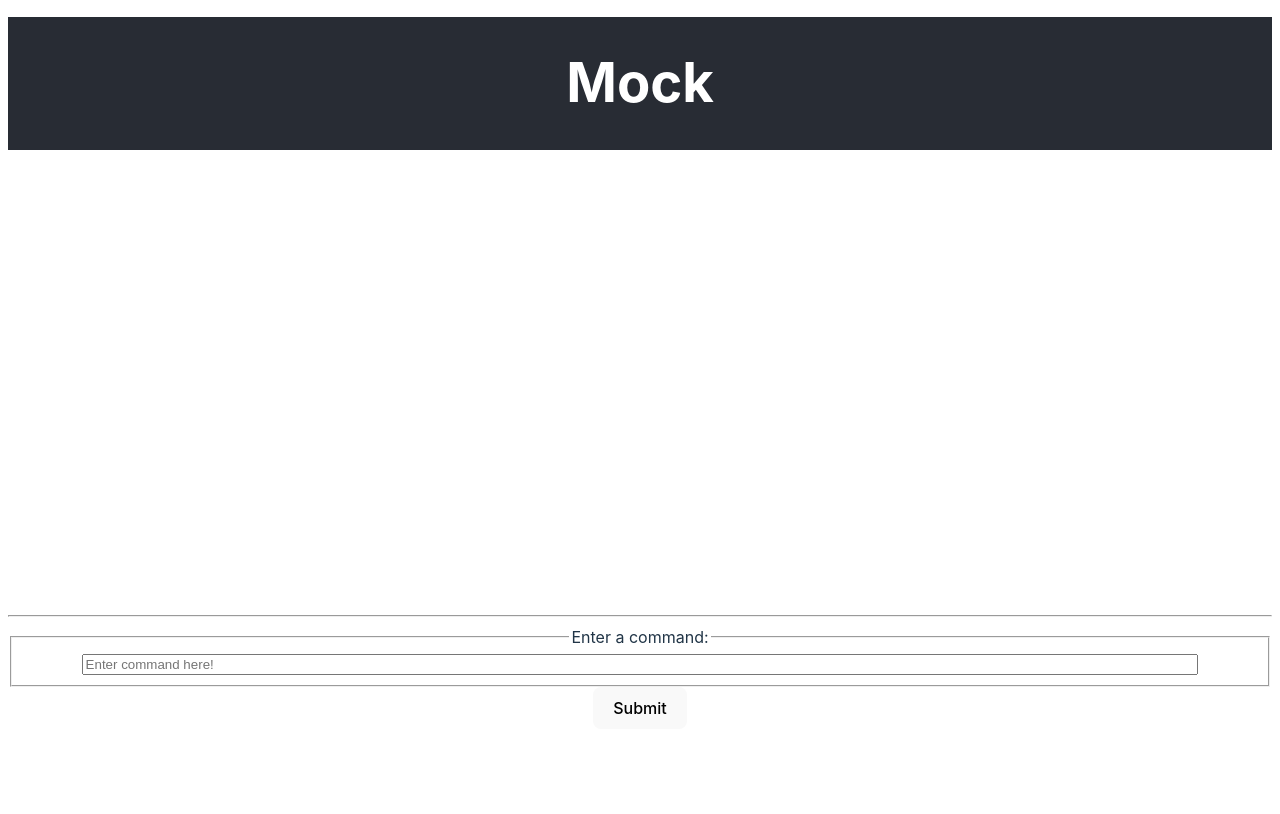
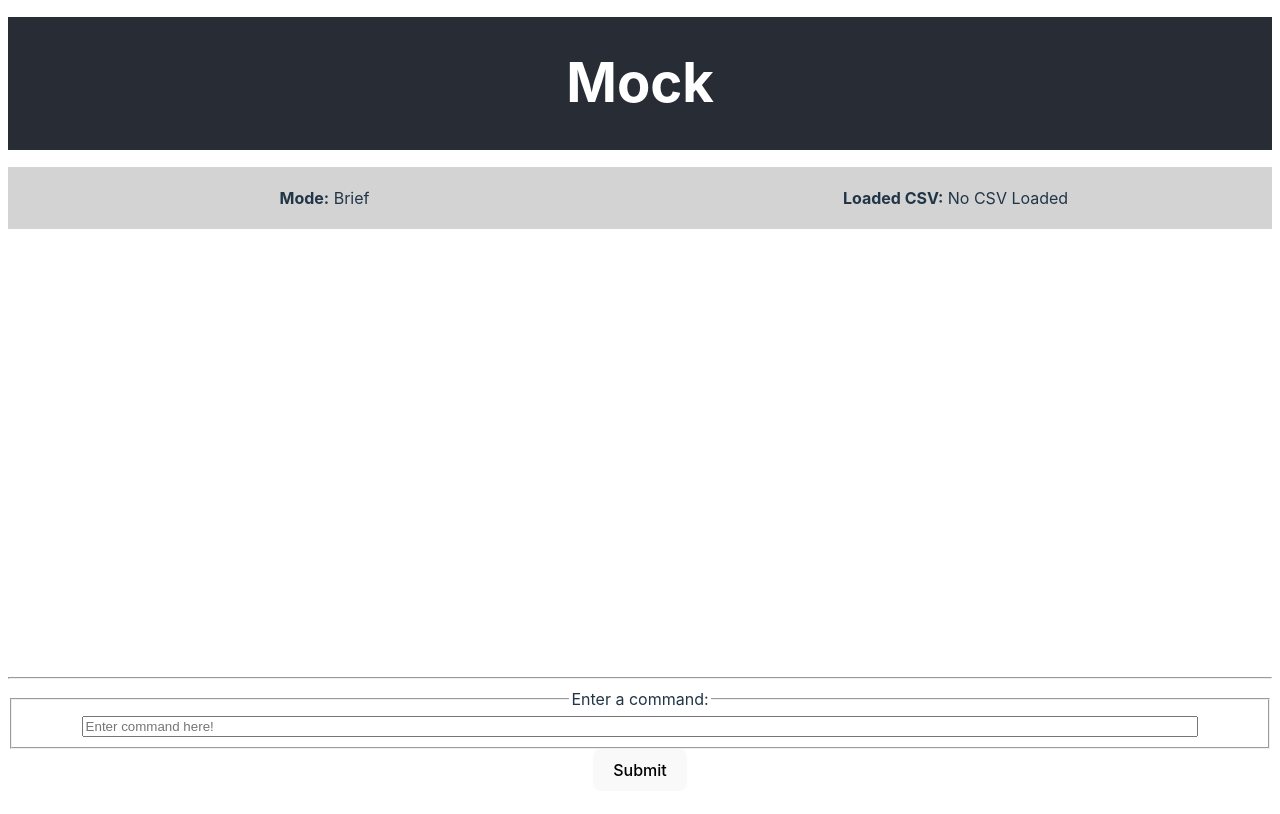
Before and after one commit to tyypezza/PublicMock, a React (Vite) app in the folder mock/: page / in a window 1280 px wide. Shown: the top 814 px of the page. Built offline with nearby package versions, Linux system fonts and the light colour scheme.

Commit message:
feat: added second header that displays current mode state, and loadedCSV path if any

```diff
--- a/mock/src/components/REPL.tsx
+++ b/mock/src/components/REPL.tsx
@@ -1,14 +1,17 @@
 import { useState } from "react";
 import "../styles/main.css";
+import { REPLHeader } from "./REPLHeader";
 import { REPLHistory } from "./REPLHistory";
 import { REPLInput } from "./REPLInput";
 
 export default function REPL() {
   const [history, setHistory] = useState<[string, string[][]][]>([]);
   const [isBrief, setMode] = useState<boolean>(true);
+  const [loadedCSV, setLoadedCSV] = useState<string>("No CSV Loaded");
 
   return (
     <div className="repl">
+      <REPLHeader loadedCSV={loadedCSV} isBrief={isBrief} />
       <REPLHistory history={history} isBrief={isBrief} />
       <hr></hr>
       <REPLInput
@@ -16,6 +19,7 @@ export default function REPL() {
         setHistory={setHistory}
         isBrief={isBrief}
         setMode={setMode}
+        setLoadedCSV={setLoadedCSV}
       />
     </div>
   );
--- /dev/null
+++ b/mock/src/components/REPLHeader.tsx
@@ -0,0 +1,31 @@
+import "../styles/Header.css";
+
+interface REPLHeader {
+  loadedCSV: string;
+  isBrief: boolean;
+}
+
+export function REPLHeader(props: REPLHeader) {
+  var mode = "Brief";
+  if (!props.isBrief) {
+    mode = "Verbose";
+  }
+  return (
+    <div className="Header">
+      <table className="Header-Table">
+        <tr>
+          <td>
+            <p className="REPL-header">
+              <b>Mode:</b> {mode}
+            </p>
+          </td>
+          <td>
+            <p className="REPL-header">
+              <b>Loaded CSV:</b> {props.loadedCSV}
+            </p>
+          </td>
+        </tr>
+      </table>
+    </div>
+  );
+}
--- a/mock/src/components/REPLInput.tsx
+++ b/mock/src/components/REPLInput.tsx
@@ -7,6 +7,7 @@ interface REPLInputProps {
   setHistory: Dispatch<SetStateAction<[string, string[][]][]>>;
   isBrief: boolean;
   setMode: Dispatch<SetStateAction<boolean>>;
+  setLoadedCSV: Dispatch<SetStateAction<string>>;
 }
 export function REPLInput(props: REPLInputProps) {
   const [commandString, setCommandString] = useState<string>("");
@@ -26,7 +27,9 @@ export function REPLInput(props: REPLInputProps) {
         output = "Mode was set to brief";
       }
     } else if (commandString.startsWith("load", 0)) {
-      output = "Load csv";
+      const path = commandString.substring(5);
+      props.setLoadedCSV(path);
+      output = "Load " + path;
     } else if (commandString == "view") {
       output = "View csv";
     } else if (commandString == "search") {
--- a/mock/src/components/VerboseSingleHistory.tsx
+++ b/mock/src/components/VerboseSingleHistory.tsx
@@ -11,7 +11,7 @@ export function VerboseSingleHistory(props: VerboseSingleHistoryProps) {
     return <div>{"Output: " + output[0][0]}</div>;
   }
   if (command.startsWith("load", 0)) {
-    return <div>"Output: " + {output[0][0]}</div>;
+    return <div>{"Output: " + output[0][0]}</div>;
   }
   return <div>{output}</div>;
 }
--- /dev/null
+++ b/mock/src/styles/Header.css
@@ -0,0 +1,9 @@
+.Header {
+  text-align: center;
+}
+
+.Header-Table {
+  table-layout: fixed;
+  width: 100%;
+  background-color: lightgray;
+}
```
